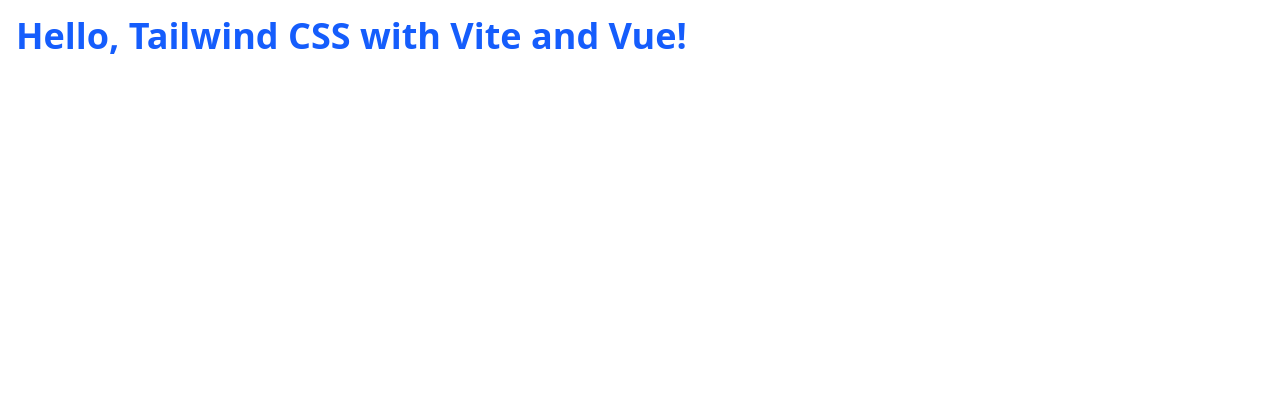
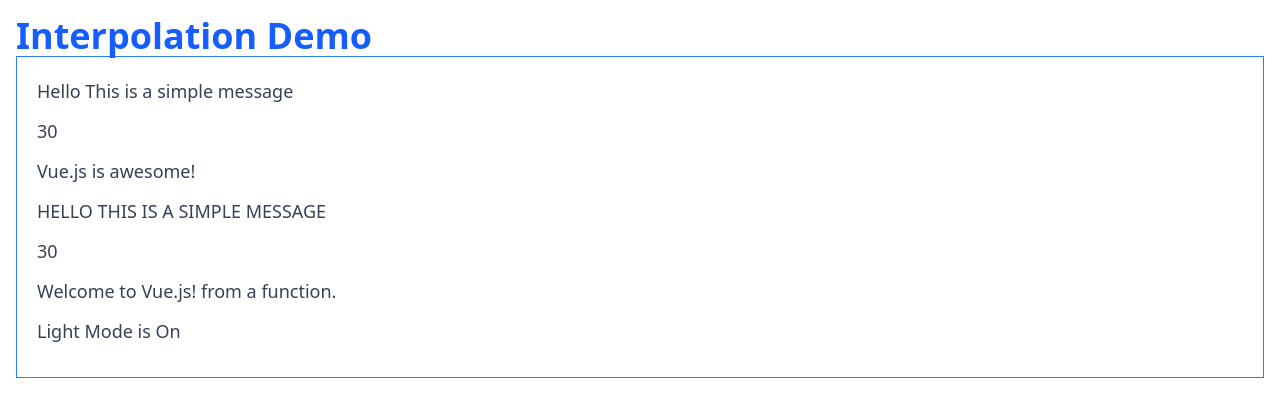
Before and after one commit to shahnewazz/vue-practice, a Vue app: page / in a window 1280 px wide. Shown: the top 416 px of the page. Built offline with nearby package versions, Linux system fonts and the light colour scheme.

Commit message:
added changes

```diff
--- a/src/App.vue
+++ b/src/App.vue
@@ -1,10 +1,27 @@
 <script setup>
-
+const msg = "Hello This is a simple message"
+function greet() {
+  return "Welcome to Vue.js! from a function."
+}
+const isDarkMode = false;
 </script>
 
 <template>
   <div class="container mx-auto p-4">
-    <h1 class="text-4xl font-bold text-blue-600">Hello, Tailwind CSS with Vite and Vue!</h1>
+    <h1 class="text-4xl font-bold text-blue-600">Interpolation Demo</h1>
+
+
+    <div class="border border-blue-500 p-5">
+      <p class="text-lg text-gray-700 mb-3">{{ msg }}</p>
+      <p class="text-lg text-gray-700 mb-3">{{ 10 + 20 }}</p>
+      <p class="text-lg text-gray-700 mb-3">{{ "Vue.js " + "is awesome!" }}</p>
+      <p class="text-lg text-gray-700 mb-3">{{ msg.toUpperCase() }}</p>
+      <p class="text-lg text-gray-700 mb-3">{{ msg.length }}</p>
+      <p class="text-lg text-gray-700 mb-3">{{ greet() }}</p>
+      <p class="text-lg text-gray-700 mb-3">{{ isDarkMode ? "Dark Mode is On" : "Light Mode is On" }}</p>
+
+    </div>
+
   </div>
 </template>
 
```
